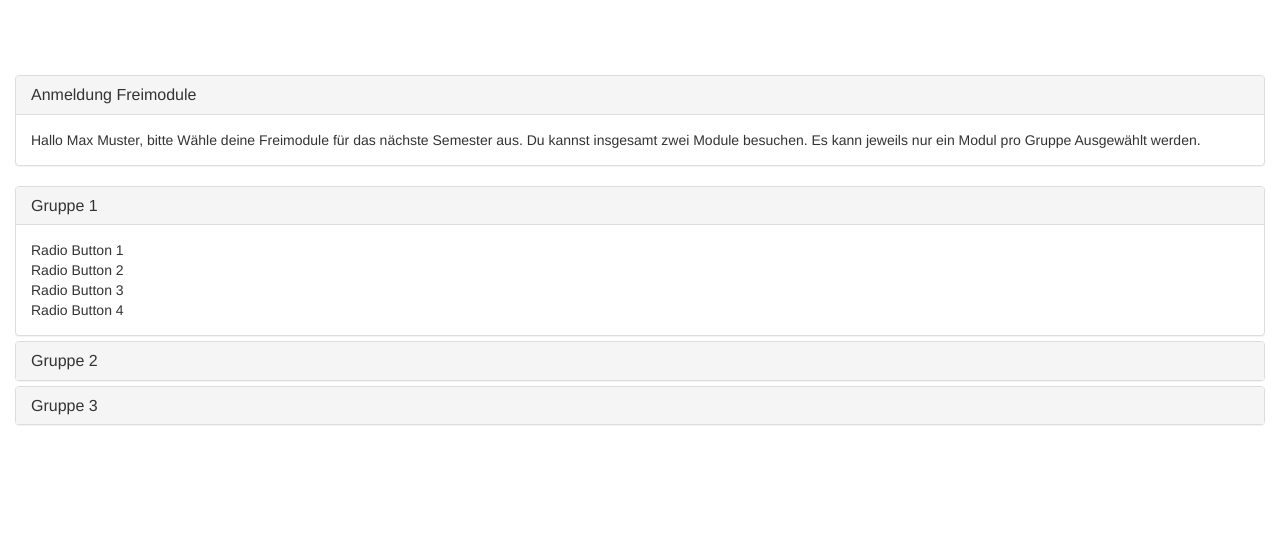
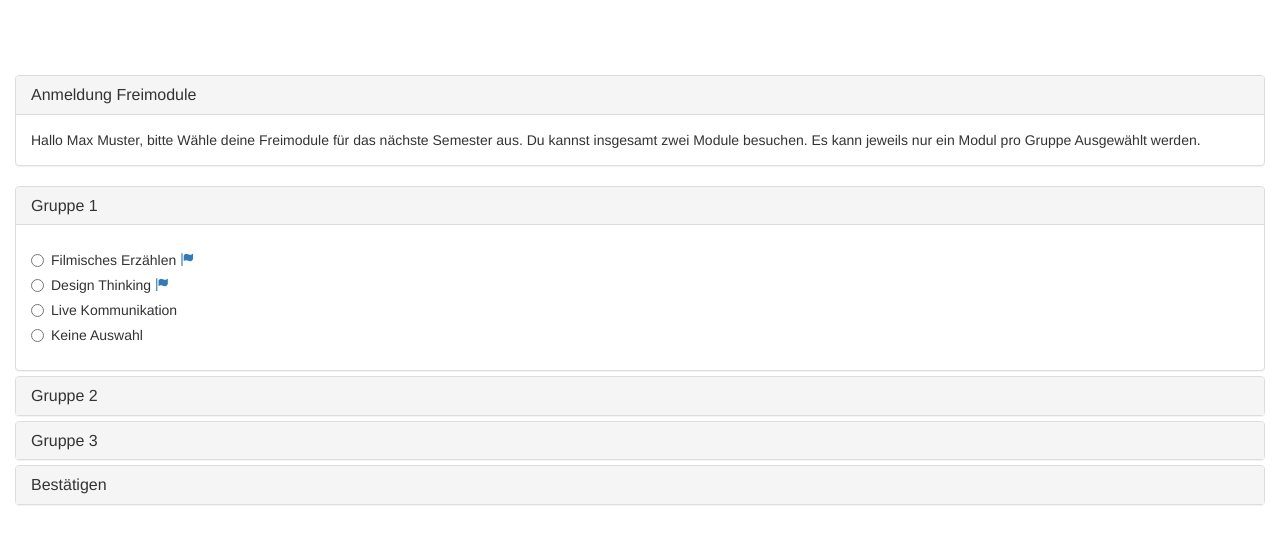
Before and after one commit to ssschift/Codecamp, a PHP site: page / in a window 1280 px wide, after a click on "Gruppe 1". Shown: the top 544 px of the page. Run offline with PHP 8.4, Linux system fonts and the light colour scheme; some libraries are stand-ins or nearby versions.

Commit message:
Radio buttons  geändert Script für Info-Flag hinzugefügt

```diff
--- a/index.php
+++ b/index.php
@@ -39,7 +39,8 @@ require_once('system/security.php');
             </div>
           </div>
           <form method="post" role="form"> <!-- Formularbeignn -->
-            <div class="panel-group" id="accordion" role="tablist" aria-multiselectable="true">
+            <div class="panel-group" id="accordion" role="tablist" aria-multiselectable="true"> <!-- Accordion Anfang -->
+              <!--Gruppe 1 -->
               <div class="panel panel-default">
                 <div class="panel-heading" role="tab" id="überschriftEins">
                   <h4 class="panel-title">
@@ -50,13 +51,36 @@ require_once('system/security.php');
                 </div>
                 <div id="collapseEins" class="panel-collapse collapse" role="tabpanel" aria-labelledby="überschriftEins">
                   <div class="panel-body">
-                    Radio Button 1 <br>
-                    Radio Button 2 <br>
-                    Radio Button 3 <br>
-                    Radio Button 4 <br>
-                  </div>
+                    <div class="radio">
+                      <label>
+                        <input type="radio" name="GruppeEins" id="1" value="option1_1">
+                        Filmisches Erzählen
+                      </label> <a class="mod_info"  data-modid="1"><span class="glyphicon glyphicon-flag" aria-hidden="true"></span></a>
+                    </div>
+                    <div class="radio">
+                      <label>
+                        <input type="radio" name="GruppeEins" id="2" value="option1_2">
+                        Design Thinking
+                      </label> <a class="mod_info"  data-modid="2"><span class="glyphicon glyphicon-flag" aria-hidden="true"></span></a>
+                    </div>
+                    <div class="radio">
+                      <label>
+                        <input type="radio" name="GruppeEins" id="3" value="option1_3">
+                        Live Kommunikation
+                      </label>
+                    </div>
+                    <div class="radio">
+                      <label>
+                        <input type="radio" name="GruppeEins" id="10" value="option1_4">
+                        Keine Auswahl
+                      </label>
+                    </div>
+                    <section id="content_gr1">
+                    </section>
+                  </div> <!-- Panelbody fertig -->
                 </div>
               </div>
+              <!--Gruppe 2 -->
               <div class="panel panel-default">
                 <div class="panel-heading" role="tab" id="überschriftZwei">
                   <h4 class="panel-title">
@@ -67,13 +91,34 @@ require_once('system/security.php');
                 </div>
                 <div id="collapseZwei" class="panel-collapse collapse" role="tabpanel" aria-labelledby="überschriftZwei">
                   <div class="panel-body">
-                    Radio Button 1 <br>
-                    Radio Button 2 <br>
-                    Radio Button 3 <br>
-                    Radio Button 4 <br>
-                  </div>
+                    <div class="radio">
+                      <label>
+                        <input type="radio" name="GruppeZwei" id="4" value="option2_1">
+                        Web der Dinge
+                      </label>
+                    </div>
+                    <div class="radio">
+                      <label>
+                        <input type="radio" name="GruppeZwei" id="5" value="option2_2">
+                        Postproduction
+                      </label>
+                    </div>
+                    <div class="radio">
+                      <label>
+                        <input type="radio" name="GruppeZwei" id="6" value="option2_3">
+                        Markenführung
+                      </label>
+                    </div>
+                    <div class="radio">
+                      <label>
+                        <input type="radio" name="GruppeZwei" id="11" value="option2_4">
+                        Keine Auswahl
+                      </label>
+                    </div>
+                  </div> <!-- Panelbody fertig -->
                 </div>
               </div>
+              <!--Gruppe 3 -->
               <div class="panel panel-default">
                 <div class="panel-heading" role="tab" id="überschriftDrei">
                   <h4 class="panel-title">
@@ -84,14 +129,53 @@ require_once('system/security.php');
                 </div>
                 <div id="collapseDrei" class="panel-collapse collapse" role="tabpanel" aria-labelledby="überschriftDrei">
                   <div class="panel-body">
-                    Radio Button 1 <br>
-                    Radio Button 2 <br>
-                    Radio Button 3 <br>
-                    Radio Button 4 <br>
+                    <div class="radio">
+                      <label>
+                        <input type="radio" name="GruppeDrei" id="7" value="option3_1">
+                        Make it Sound
+                      </label>
+                    </div>
+                    <div class="radio">
+                      <label>
+                        <input type="radio" name="GruppeDrei" id="8" value="option3_2">
+                        Journalismus
+                      </label>
+                    </div>
+                    <div class="radio">
+                      <label>
+                        <input type="radio" name="GruppeDrei" id="9" value="option3_3">
+                        Social Media
+                      </label>
+                    </div>
+                    <div class="radio">
+                      <label>
+                        <input type="radio" name="GruppeDrei" id="12" value="option3_4">
+                        Keine Auswahl
+                      </label>
+                    </div>
+                  </div> <!-- Panelbody fertig -->
+                </div>
+              </div>
+              <!--Gruppe 4 - Abschicken des Formualrs -->
+              <div class="panel panel-default">
+                <div class="panel-heading" role="tab" id="überschriftVier">
+                  <h4 class="panel-title">
+                    <a class="collapsed" role="button" data-toggle="collapse" data-parent="#accordion" href="#collapseVier" aria-expanded="false" aria-controls"collapseDrei">
+                      Bestätigen
+                    </a>
+                  </h4>
+                </div>
+                <div id="collapseVier" class="panel-collapse collapse" role="tabpanel" aria-labelledby="überschriftVier">
+                  <div class="panel-body">
+                    <div>
+                        <button type="submit" class="btn btn-default"> Senden </button>
+                    </div>
+                    <br>
+                    Vielen Dank für die Auswahl ihrer Freimodule.
                   </div>
                 </div>
               </div>
-            </div>
+            </div> <!-- Accordion Ende -->
           </form> <!-- Formular Ende -->
         </div>
       </div>
@@ -99,5 +183,11 @@ require_once('system/security.php');
     <script src="https://ajax.googleapis.com/ajax/libs/jquery/3.2.1/jquery.min.js"></script>
     <!-- JavaScript-Bootstrap -->
     <script src="js/bootstrap.min.js"></script>
+    <script>
+      $(".mod_info").click(function(){
+        console.log($(this).attr("data-modid"));
+        mod_id = $(this).attr("data-modid");
+      })
+    </script>
   </body>
 </html>
```
